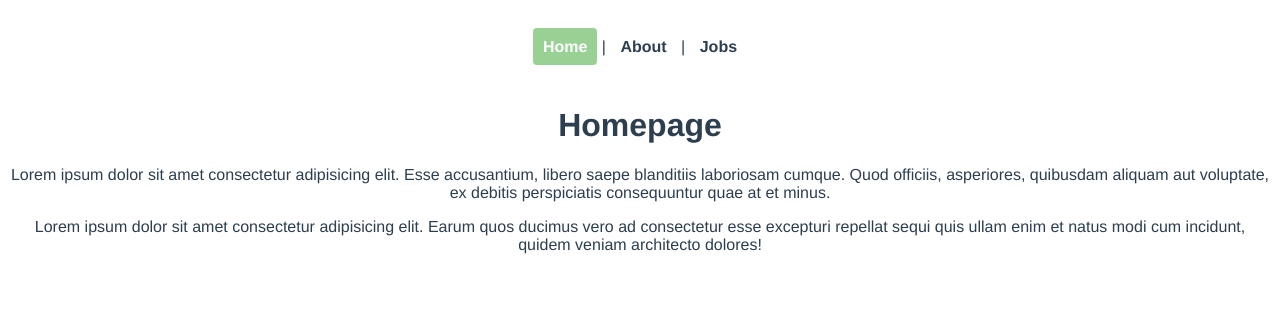
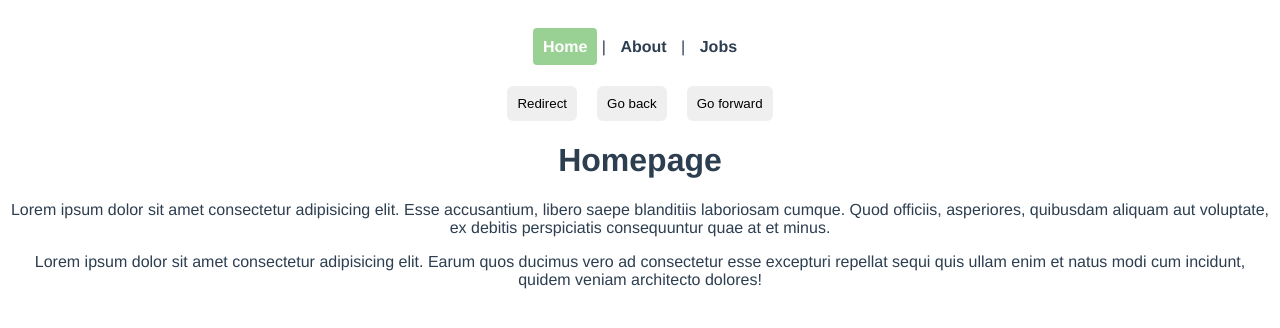
Before and after one commit to fiestalark/vue-ninja-jobs-tutorial, a Vue app: page / in a window 1280 px wide. Shown: the top 328 px of the page. Built offline with nearby package versions, Linux system fonts and the light colour scheme.

Commit message:
Router forward, back & redirect

```diff
--- a/src/App.vue
+++ b/src/App.vue
@@ -7,8 +7,29 @@
     <router-link :to="{ name: 'about' }">About</router-link> |
     <router-link :to="{ name: 'jobs' }">Jobs</router-link>
   </nav>
+
+  <button @click="redirect">Redirect</button>
+  <button @click="back">Go back</button>
+  <button @click="forward">Go forward</button>
   <router-view/>
 </template>
+
+<script>
+export default {
+  methods: {
+    redirect() {
+      this.$router.push({ name: 'home' })
+    },
+    back() {
+      this.$router.go(-1)
+    },
+    forward() {
+      this.$router.go(1)
+    }
+  }
+}
+</script>
+
 
 <style>
 #app {
@@ -35,4 +56,10 @@
   color: white;
   background: #99d194
 }
+button {
+  margin: 0 10px;
+  padding: 10px;
+  border: none;
+  border-radius: 6px;
+}
 </style>
```
